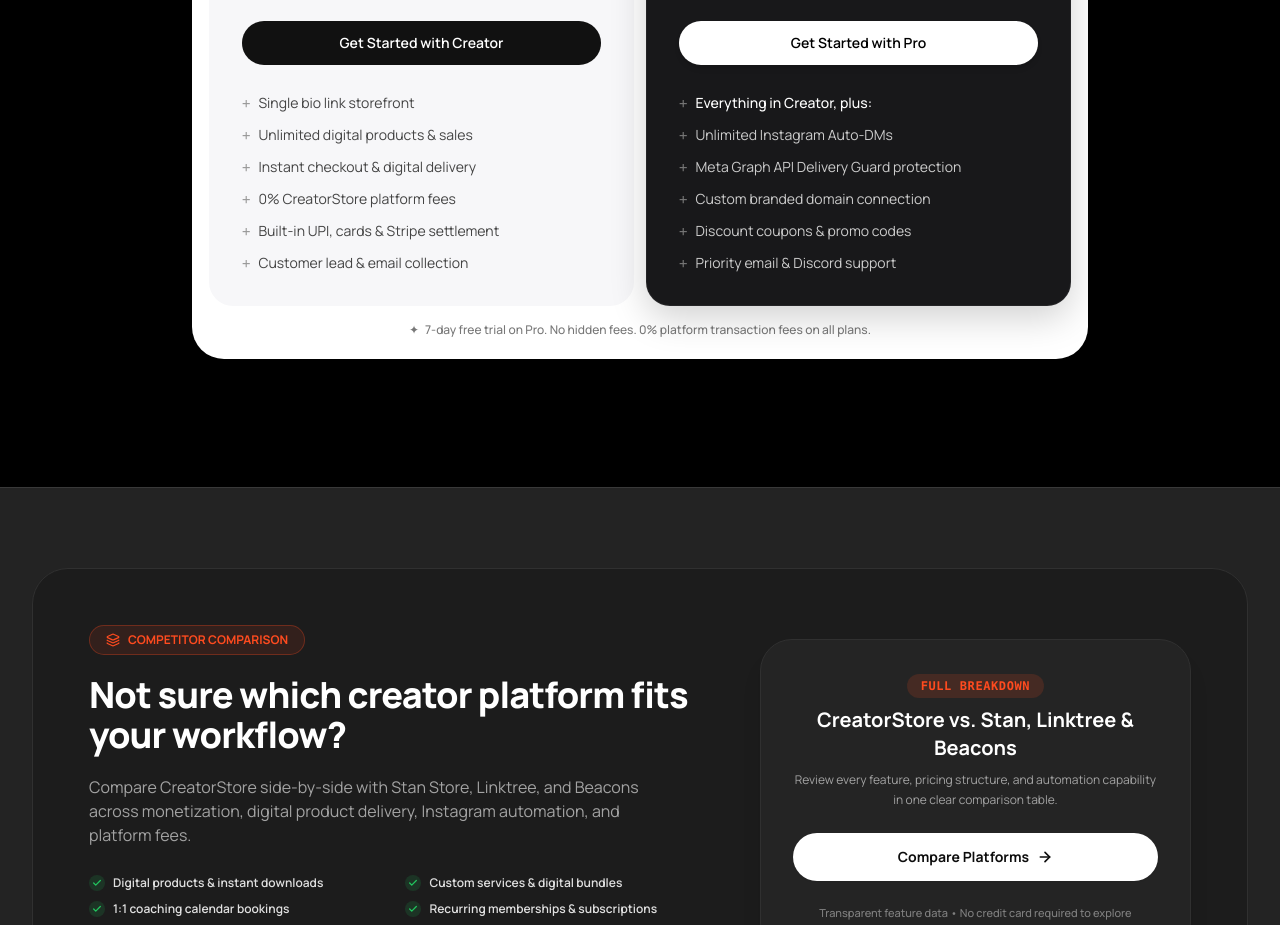
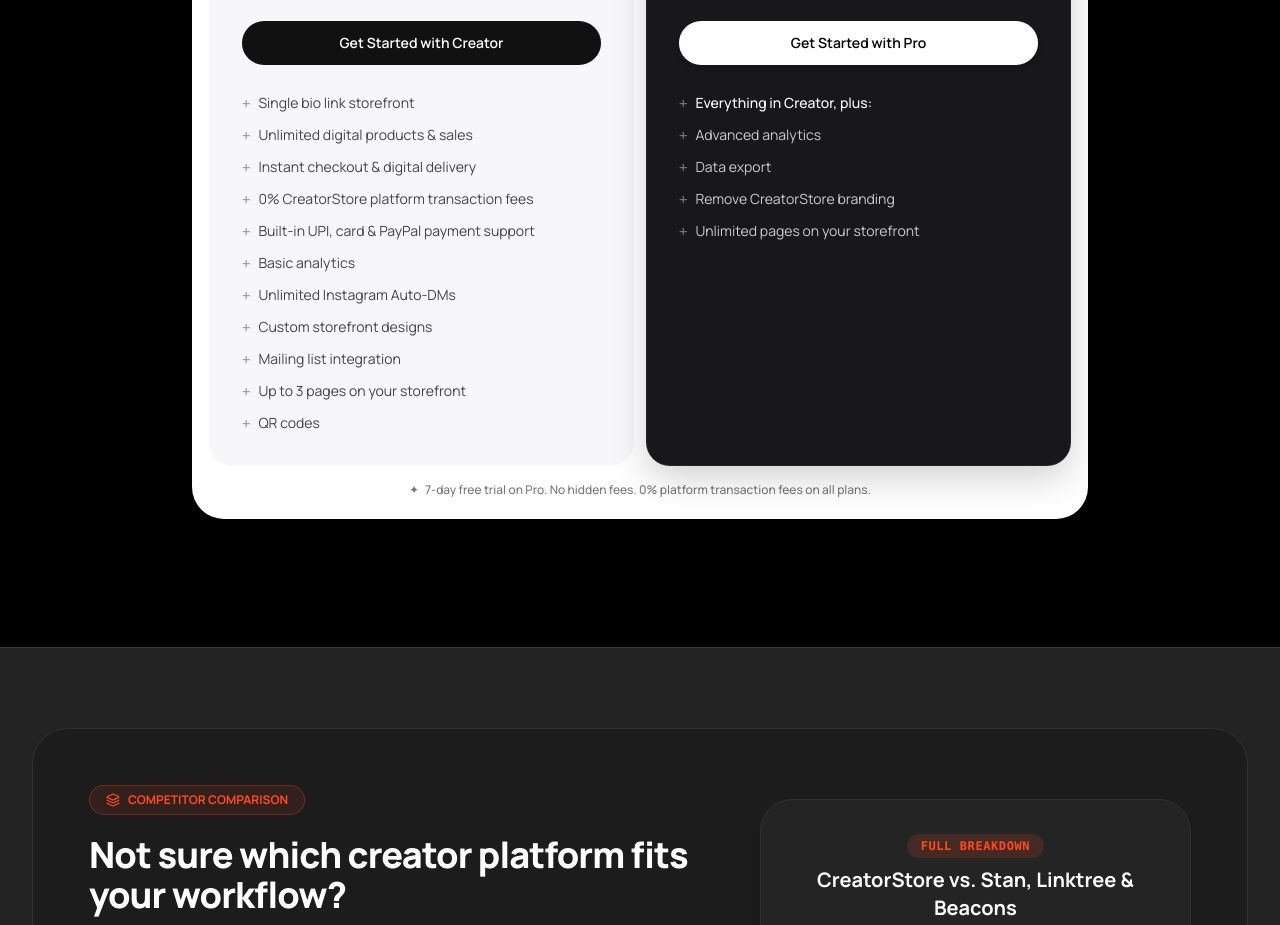
Before and after one commit to cipherX2433/creatorstore, a Next.js app: page / in a window 1280 px wide. Shown: the part 7320-8245 px from the top of the page. Built offline with nearby package versions, Linux system fonts and the light colour scheme; no server answers; a web font is replaced by a local one.

Commit message:
plan-update

```diff
--- a/app/creator/subscribe/page.js
+++ b/app/creator/subscribe/page.js
@@ -288,7 +288,7 @@
                 Save 20% vs monthly
               </div>
             )}
-            <p className="text-xs text-[#A1A1AA] mt-2">Unlimited products, up to 3 AutoDM campaigns &amp; analytics.</p>
+            <p className="text-xs text-[#A1A1AA] mt-2">Unlimited products, Instagram Auto-DMs, basic analytics &amp; up to 3 pages.</p>
           </button>
 
           <button
@@ -312,7 +312,7 @@
                 Save 20% vs monthly
               </div>
             )}
-            <p className="text-xs text-[#A1A1AA] mt-2">Unlimited AutoDM campaigns, lead export &amp; advanced analytics.</p>
+            <p className="text-xs text-[#A1A1AA] mt-2">Advanced analytics, data export, remove branding &amp; unlimited pages.</p>
           </button>
         </div>
 
@@ -339,15 +339,15 @@
           <div className="space-y-2 pt-2 border-t border-white/10 text-xs font-semibold text-[#F4F2EC]">
             <div className="flex items-center gap-2">
               <Check className="h-4 w-4 text-[#C7F000] shrink-0 stroke-[3]" />
-              <span>0% CreatorStore platform fee on digital sales</span>
+              <span>0% CreatorStore platform transaction fees</span>
             </div>
             <div className="flex items-center gap-2">
               <Check className="h-4 w-4 text-[#C7F000] shrink-0 stroke-[3]" />
-              <span>{isPro ? 'Unlimited Instagram AutoDM campaigns' : 'Up to 3 Instagram AutoDM campaigns'}</span>
+              <span>Unlimited Instagram Auto-DMs</span>
             </div>
             <div className="flex items-center gap-2">
               <Check className="h-4 w-4 text-[#C7F000] shrink-0 stroke-[3]" />
-              <span>{isPro ? 'Priority features + Lead export + Advanced analytics' : 'Standard storefront customization + Basic analytics'}</span>
+              <span>{isPro ? 'Advanced analytics + Data export + Remove branding' : 'Custom storefront designs + Basic analytics + Up to 3 pages'}</span>
             </div>
           </div>
         </div>
--- a/app/dashboard/forms/page.js
+++ b/app/dashboard/forms/page.js
@@ -17,9 +17,12 @@
   Check, UserCheck, AlertCircle, RefreshCw, X, FileText,
 } from 'lucide-react'
 import { toast } from 'sonner'
+import { useAuth } from '@/components/auth/AuthContext'
 
 export default function FormsPage() {
   const { setHeaderConfig } = useDashboardHeader()
+  const { subscription } = useAuth()
+  const isPro = subscription?.planId === 'PRO' || subscription?.plan === 'PRO' || Boolean(subscription?.entitlements?.dataExport || subscription?.entitlements?.leadExport)
 
   // Primary navigation tabs: 'inbox' | 'forms' | 'subscribers'
   const [activeTab, setActiveTab] = useState('inbox')
@@ -280,6 +283,10 @@
 
   // Export Subscribers to CSV
   function exportSubscribersCSV() {
+    if (!isPro) {
+      toast.error('Data export is a Pro feature. Upgrade to Pro to export subscribers.')
+      return
+    }
     if (!subscribers || subscribers.length === 0) {
       toast.error('No subscribers to export')
       return
--- a/app/dashboard/leads/page.js
+++ b/app/dashboard/leads/page.js
@@ -9,9 +9,12 @@
   Loader2, AlertCircle, RefreshCw, X, ArrowRight
 } from 'lucide-react'
 import { useDashboardHeader } from '@/components/dashboard/HeaderContext'
+import { useAuth } from '@/components/auth/AuthContext'
 
 export default function CreatorLeadsPage() {
   const { setHeaderConfig } = useDashboardHeader()
+  const { subscription } = useAuth()
+  const isPro = subscription?.planId === 'PRO' || subscription?.plan === 'PRO' || Boolean(subscription?.entitlements?.dataExport || subscription?.entitlements?.leadExport)
   const [leads, setLeads] = useState([])
   const [total, setTotal] = useState(0)
   const [loading, setLoading] = useState(true)
@@ -63,6 +66,10 @@
   }
 
   function exportCSV() {
+    if (!isPro) {
+      toast.error('Data export is a Pro feature. Upgrade to Pro to export leads.')
+      return
+    }
     if (!leads.length) return toast.error('No leads to export')
     const headers = 'Name,Email,Source,Lead Magnet,Created At\n'
     const rows = leads.map(l => `"${l.name || ''}","${l.email}","${l.source || 'Storefront'}","${l.leadMagnetTitle || 'Lead Magnet'}","${l.createdAt}"`).join('\n')
--- a/components/pricing/PricingCards.jsx
+++ b/components/pricing/PricingCards.jsx
@@ -1,23 +1,8 @@
 'use client'
 
-import React from 'react'
+import { CREATOR_FEATURES, PRO_FEATURES } from '@/lib/plans'
 
-export const CREATOR_FEATURES = [
-  'Single bio link storefront',
-  'Unlimited digital products & sales',
-  'Instant checkout & digital delivery',
-  '0% CreatorStore platform fees',
-  'Built-in UPI, cards & Stripe settlement',
-  'Customer lead & email collection',
-]
-
-export const PRO_FEATURES = [
-  'Unlimited Instagram Auto-DMs',
-  'Meta Graph API Delivery Guard protection',
-  'Custom branded domain connection',
-  'Discount coupons & promo codes',
-  'Priority email & Discord support',
-]
+export { CREATOR_FEATURES, PRO_FEATURES }
 
 export function CreatorPricingCard({
   pricing,
```
Also changed, not shown: tests/pricing_features_and_entitlements_test.mjs (added, +114 -0 lines), tests/pro_plan_marketing_entitlement_test.mjs (+7 -3 lines), lib/plans.js.
